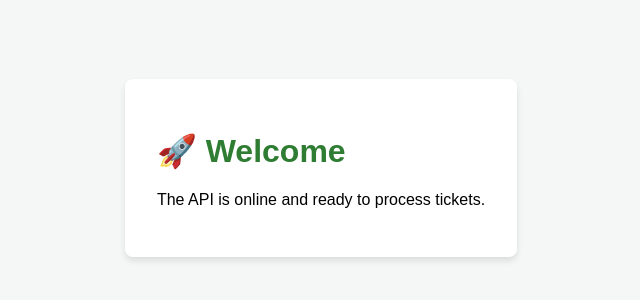
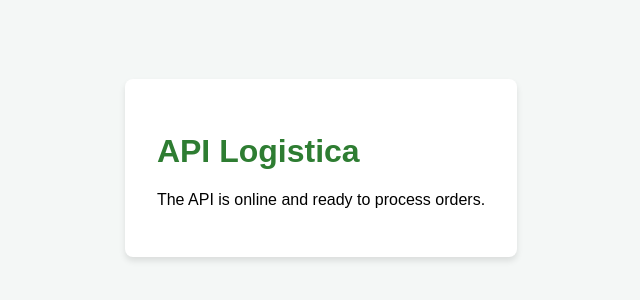
Before and after one commit to KheZsZz/Flow, a website: page src/index.html in a window 1280 px wide. Shown: the part 240-540 px from the top of the page, without its empty margins (319-959 px from the left). Drawn offline with Linux system fonts and the light colour scheme.

Commit message:
create vercel.json

```diff
--- a/src/index.html
+++ b/src/index.html
@@ -2,7 +2,7 @@
 <html lang="pt-br">
     <head>
         <meta charset="UTF-8" />
-        <title>CRM IT Support</title>
+        <title>Saas Logistico</title>
         <style>
             body {
                 font-family: sans-serif;
@@ -25,8 +25,8 @@
     </head>
     <body>
         <div class="card">
-            <h1>🚀 Welcome</h1>
-            <p>The API is online and ready to process tickets.</p>
+            <h1>API Logistica</h1>
+            <p>The API is online and ready to process orders.</p>
         </div>
     </body>
 </html>
```
Also changed, not shown: vercel.json (added).
